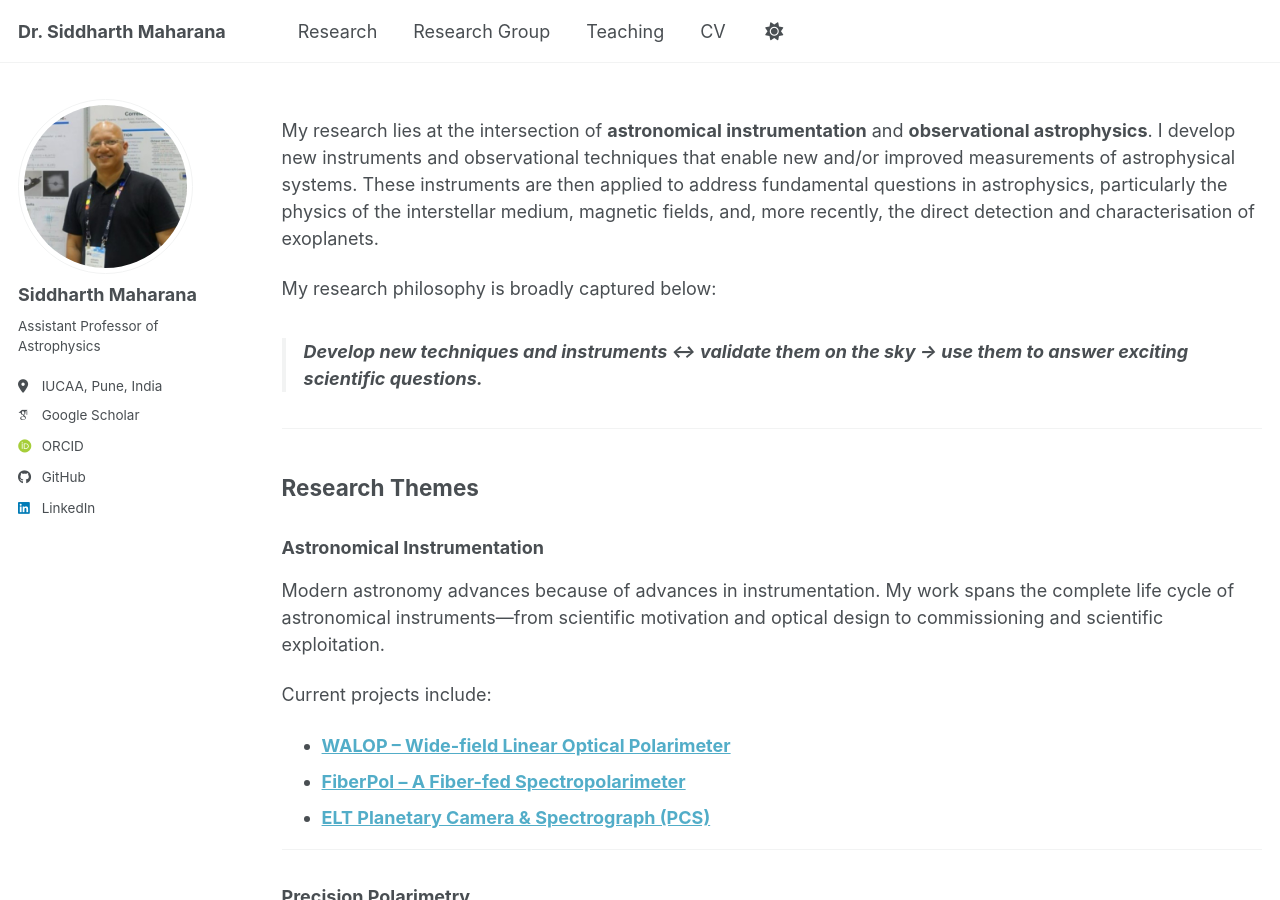
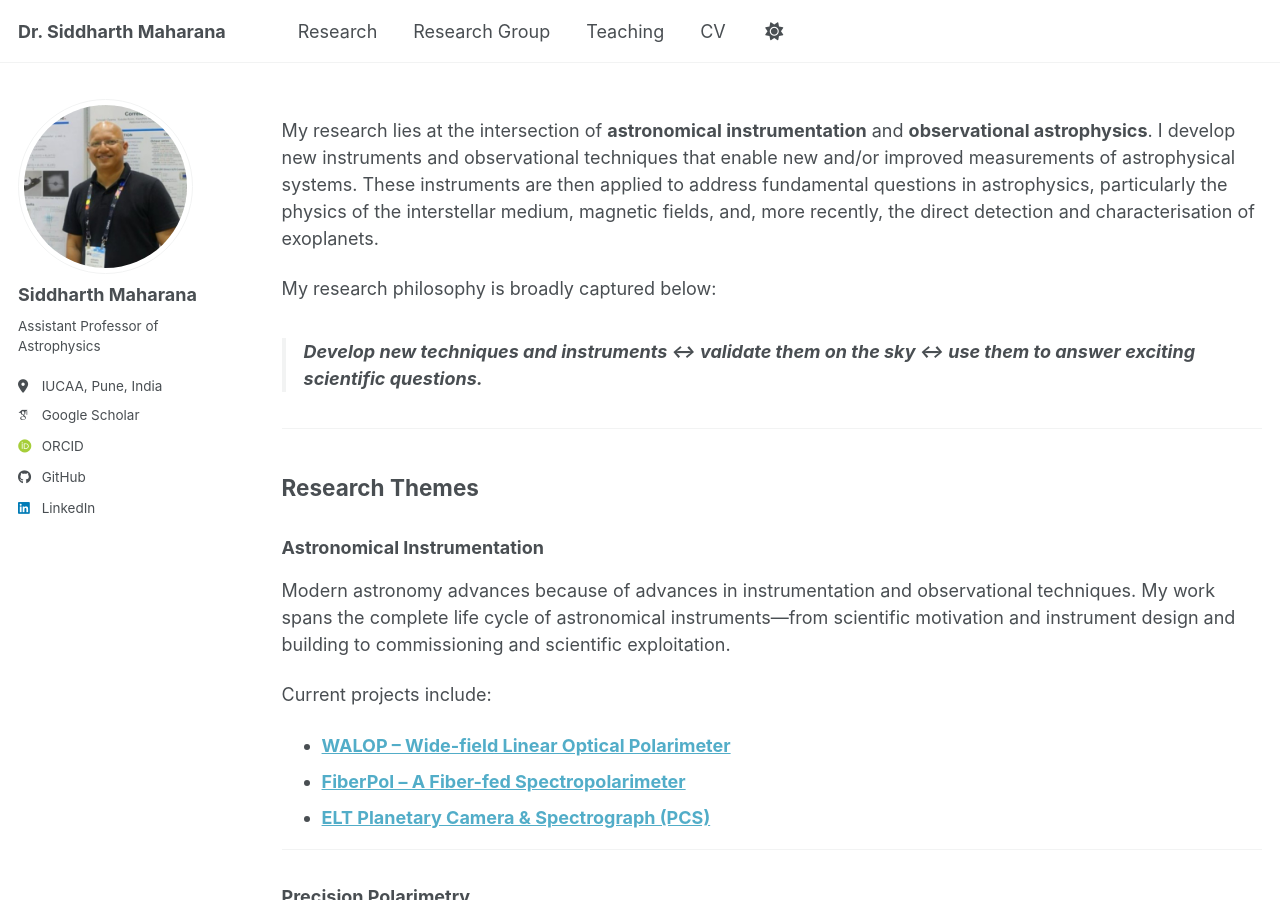
Before and after one commit to siddharth-maharana/siddharth-maharana.github.io, a Jekyll site: the page built from _pages/research.md, in a window 1280 px wide and 900 px high. Built offline with Jekyll 4.4.1, drawn with Linux system fonts in a browser that asks for light colours; some web fonts are replaced; a script bundle is joined from its source files by our own code; library files that are not in the unit come from our copies.

Commit message:
Update research.md

```diff
--- a/_pages/research.md
+++ b/_pages/research.md
@@ -8,7 +8,7 @@ My research lies at the intersection of **astronomical instrumentation** and **o
 
 My research philosophy is broadly captured below:
 
-> **Develop new techniques and instruments &harr; validate them on the sky → use them to answer exciting scientific questions.**
+> **Develop new techniques and instruments &harr; validate them on the sky &harr; use them to answer exciting scientific questions.**
 
 ---
 
@@ -16,7 +16,7 @@ My research philosophy is broadly captured below:
 
 ### Astronomical Instrumentation
 
-Modern astronomy advances because of advances in instrumentation. My work spans the complete life cycle of astronomical instruments—from scientific motivation and optical design to commissioning and scientific exploitation.
+Modern astronomy advances because of advances in instrumentation and observational techniques. My work spans the complete life cycle of astronomical instruments—from scientific motivation and instrument design and building to commissioning and scientific exploitation.
 
 Current projects include:
 
```
